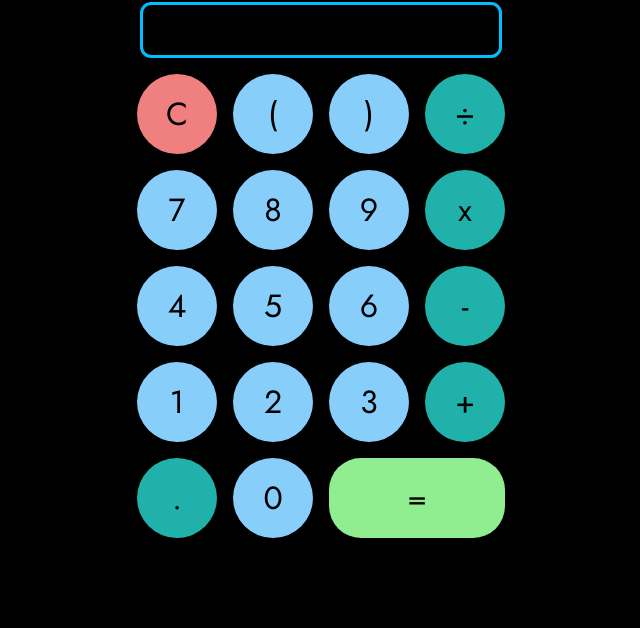
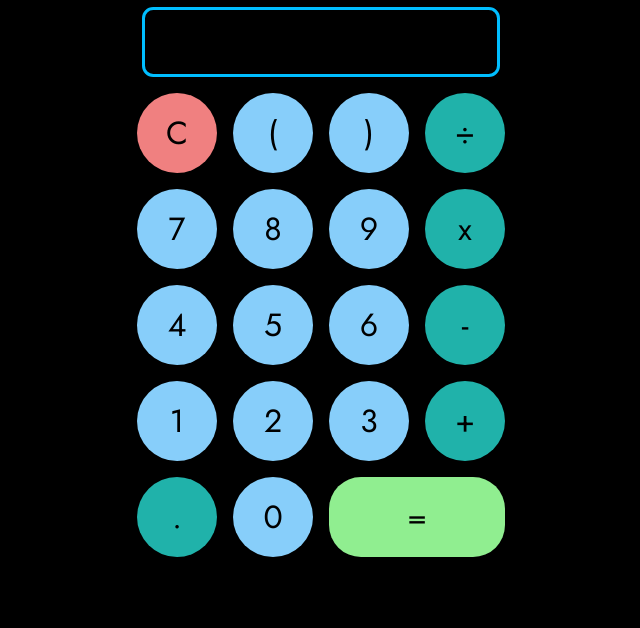
Before and after one commit to jol-tm/calculator, a plain HTML site: page index.html in a window 1280 px wide. Shown: the part 172-800 px from the top of the page, without its empty margins (319-959 px from the left). Drawn offline with nearby package versions, Linux system fonts and the light colour scheme.

Commit message:
Fixes and Optimization

```diff
--- a/scripts/main.js
+++ b/scripts/main.js
@@ -11,14 +11,13 @@ let input = '';
 
 function calc(k) {
     if ($(this).attr('value') == 'c') {
-        $('#display').val('');
         input = '';
     } else if ($(this).attr('value') == '=' || k.code == 'Enter') {
-        $('#display').val(eval($('#display').val().replace('X', 'x').replace('x', '*').replace('÷', '/').replace(',', '.')));
-        input = '';
+        input = $('#display').val();
+        input = eval(input.toLowerCase().replace('x', '*').replace('÷', '/').replace(',', '.'));
+        $('#display').focus();
     } else {
         input += $(this).attr('value');
-        $('#display').val(input);
     }
-
+    $('#display').val(input);
 }
--- a/styles/style.css
+++ b/styles/style.css
@@ -1,20 +1,31 @@
 @import url('https://fonts.googleapis.com/css2?family=Jost:ital,wght@0,100..900;1,100..900&family=Manrope:wght@200..800&display=swap');
+
+@media only screen and (min-width : 0px) {
+    main {
+        scale: .8;
+    }
+}
+@media only screen and (min-width : 768px) {
+    main {
+        scale: 1;
+    }
+}
 
 body {
     font-family: 'Jost';
     font-size: 2rem;
+    margin: 0;
     background-color: black;
     color: white;
 }
 
 main {
-    height: 95vh;
-    margin: auto;
     display: flex;
     flex-direction: column;
+    align-items: center;
     justify-content: center;
-    align-items: center;
     gap: 1rem;
+    height: 100vh;
 }
 
 button {
@@ -61,8 +72,9 @@ input {
     background-color: transparent;
     color: inherit;
     text-align: end;
-    width: 22rem;
-    height: 3rem;
+    width: 20rem;
+    height: 2rem;
+    padding: 1rem;
     border: 3px solid rgb(0, 190, 255);
     border-radius: .7rem;
     outline: none;
```
